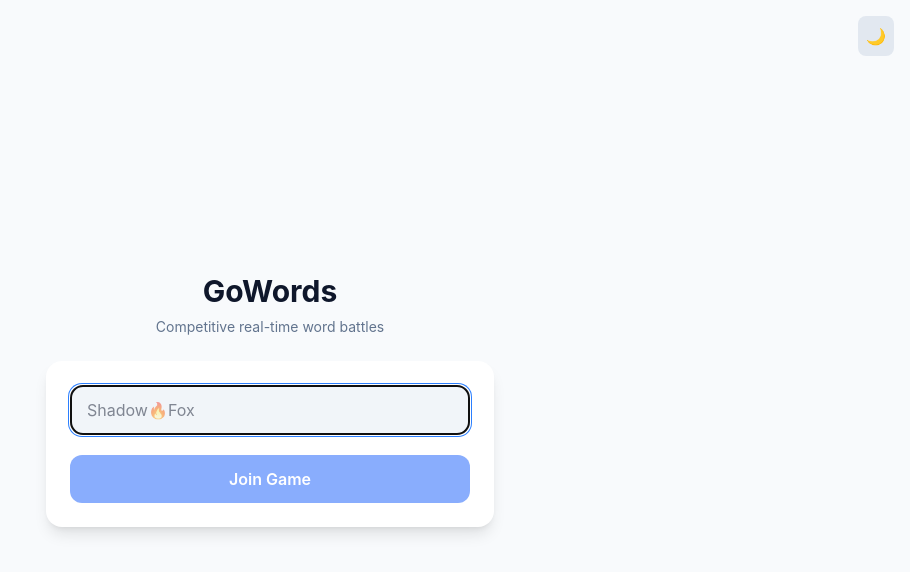
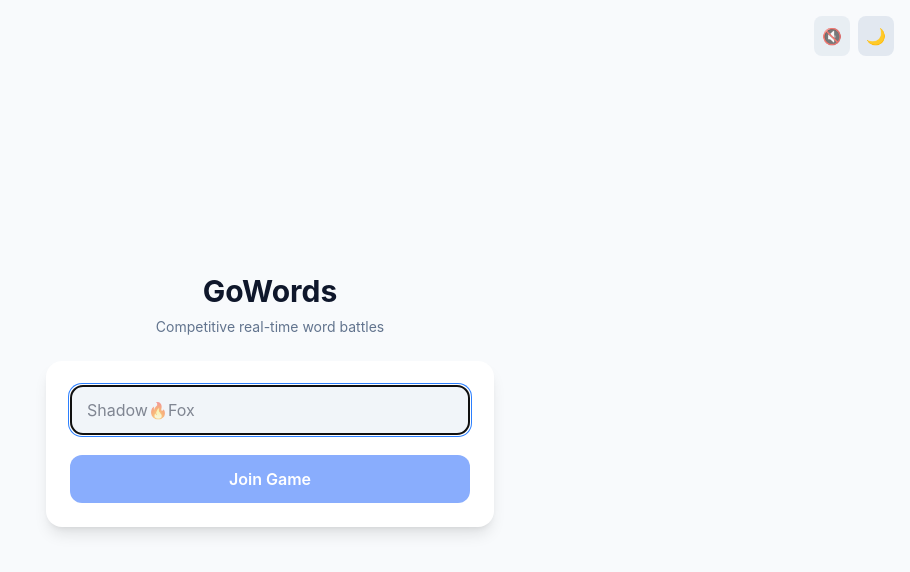
Before and after one commit to lexyblazy/2go-gowords, a React app in the folder frontend/: page / in a window 1280 px wide. Shown: the top 572 px of the page, without its empty margins (370-1280 px from the left). Built offline with nearby package versions, Linux system fonts and the light colour scheme; no server answers; the HTML template or start-up script is replaced by a standard one.

Commit message:
add Controls component for sound and theme toggles

```diff
--- a/frontend/src/App.tsx
+++ b/frontend/src/App.tsx
@@ -1,7 +1,7 @@
 import { useEffect, useReducer } from "react";
 import { reducer, initialState } from "./state/reducer";
 import { initSocket } from "./socket/socket";
-import ThemeToggle from "./components/ThemeToogle";
+import Controls from "./components/Controls";
 import JoinScreen from "./screens/JoinScreen";
 import GameScreen from "./screens/GameScreen";
 
@@ -14,7 +14,7 @@ export default function App() {
 
   return (
     <>
-      <ThemeToggle />
+      <Controls />
       {state.joinedRoom ? (
         <GameScreen state={state} />
       ) : (
--- /dev/null
+++ b/frontend/src/components/Controls.tsx
@@ -0,0 +1,30 @@
+import { useContext, useState } from "react";
+import { ThemeContext } from "../theme/ThemeProvider";
+import { soundManager } from "../lib/sound";
+
+export default function Controls() {
+  const { theme, toggle } = useContext(ThemeContext);
+  const [soundOn, setSoundOn] = useState(false);
+
+  const toggleSound = () => {
+    const enabled = soundManager.toggle();
+    setSoundOn(enabled);
+  };
+
+  return (
+    <div className="fixed top-4 right-4 z-10 flex gap-2">
+      <button
+        onClick={toggleSound}
+        className="p-2 rounded-lg bg-slate-200 dark:bg-zinc-800 opacity-70 hover:opacity-100"
+      >
+        {soundOn ? "🔊" : "🔇"}
+      </button>
+      <button
+        onClick={toggle}
+        className="p-2 rounded-lg bg-slate-200 dark:bg-zinc-800"
+      >
+        {theme === "dark" ? "☀️" : "🌙"}
+      </button>
+    </div>
+  );
+}
--- a/frontend/src/components/ThemeToogle.tsx
+++ /dev/null
@@ -1,15 +0,0 @@
-import { useContext } from "react";
-import { ThemeContext } from "../theme/ThemeProvider";
-
-export default function ThemeToggle() {
-  const { theme, toggle } = useContext(ThemeContext);
-
-  return (
-    <button
-      onClick={toggle}
-      className="p-2 rounded-lg bg-slate-200 dark:bg-zinc-800 fixed top-4 right-4 z-10"
-    >
-      {theme === "dark" ? "☀️" : "🌙"}
-    </button>
-  );
-}
```
